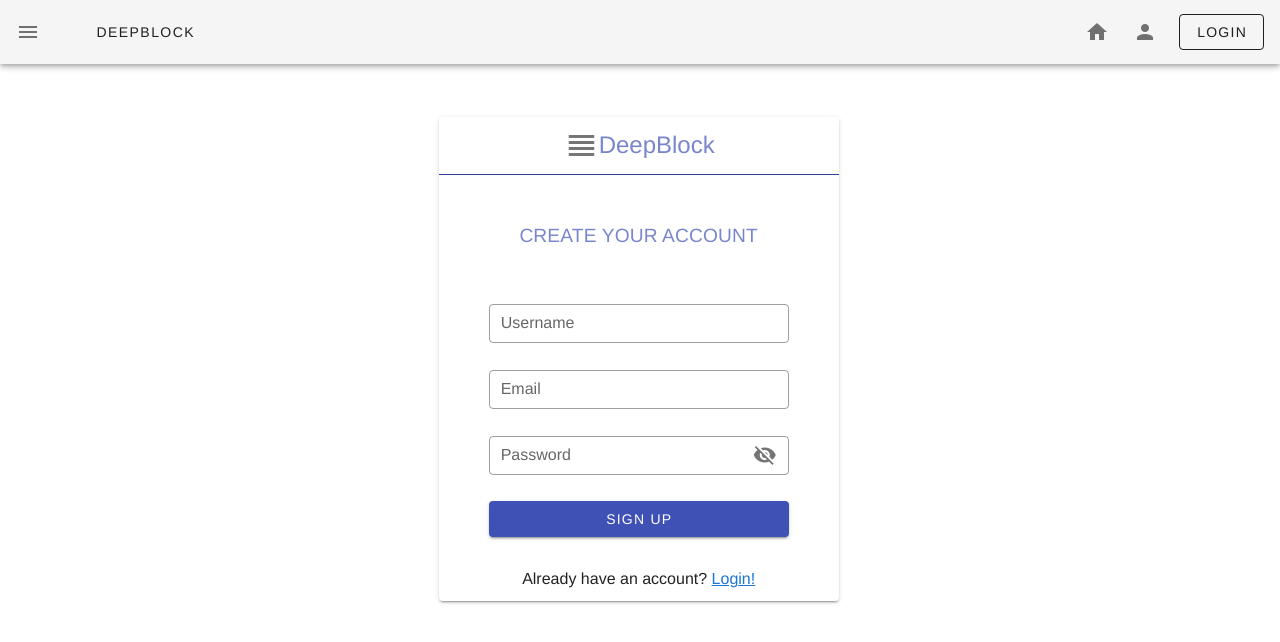
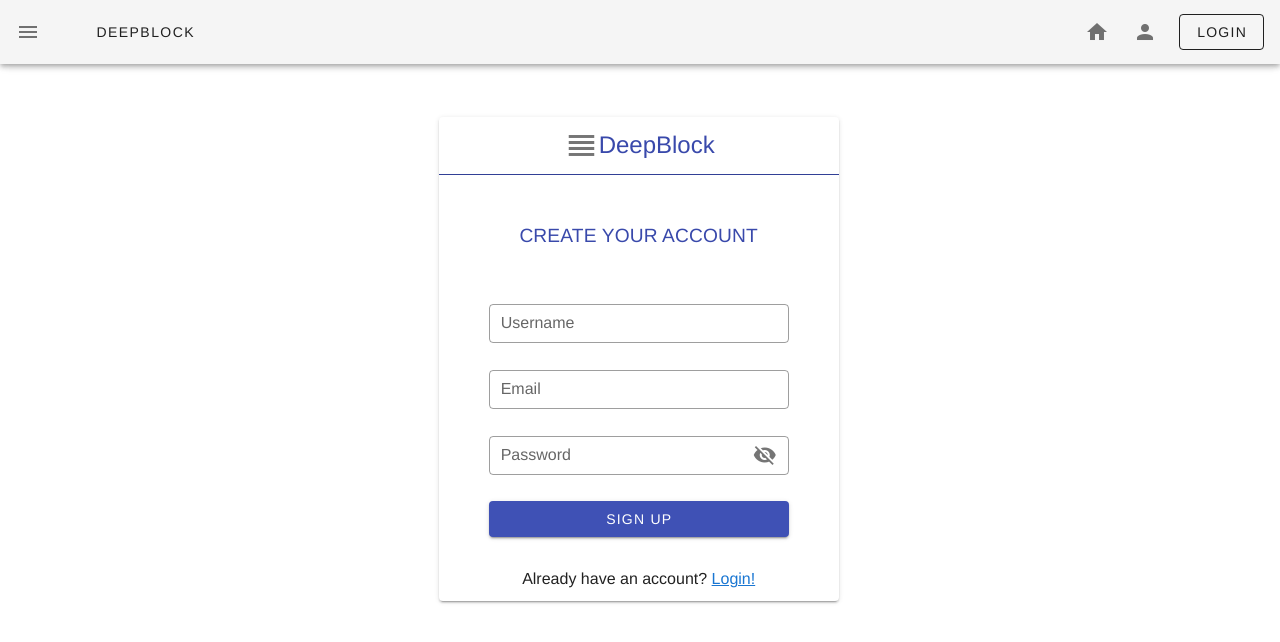
Before and after one commit to DeepBl0ck/DeepBlock, a Vue app: page /signup in a window 1280 px wide. Shown: the top 642 px of the page. Built offline with nearby package versions, Linux system fonts and the light colour scheme.

Commit message:
글자 색 변경, 주석 제거

```diff
--- a/src/views/SignUp.vue
+++ b/src/views/SignUp.vue
@@ -4,20 +4,15 @@
       <v-row align="center" justify="center">
         <v-col cols="12" sm="8" md="4">
           <v-card icon max-width="400">
-            <v-list-item-title style="font-size:1.5em; color: #7986CB;">
+            <v-list-item-title style="font-size:1.5em; color: #3949AB;">
               <div style="padding-top: 10px; padding-bottom: 10px;">
                 <v-icon large>mdi-view-headline</v-icon>DeepBlock
               </div>
             </v-list-item-title>
             <v-divider color="#3949AB"></v-divider>
 
-            <!-- <v-card-text
-              style="font-size:1.2em; color: #7986CB;padding-top: 50px;"
-              >Create your account</v-card-text
-            > -->
-
             <v-card-text
-              style="font-size:1.2em; color: #7986CB;padding-top: 50px;"
+              style="font-size:1.2em; color: #3949AB;padding-top: 50px;"
               >CREATE YOUR ACCOUNT</v-card-text
             >
 
```
